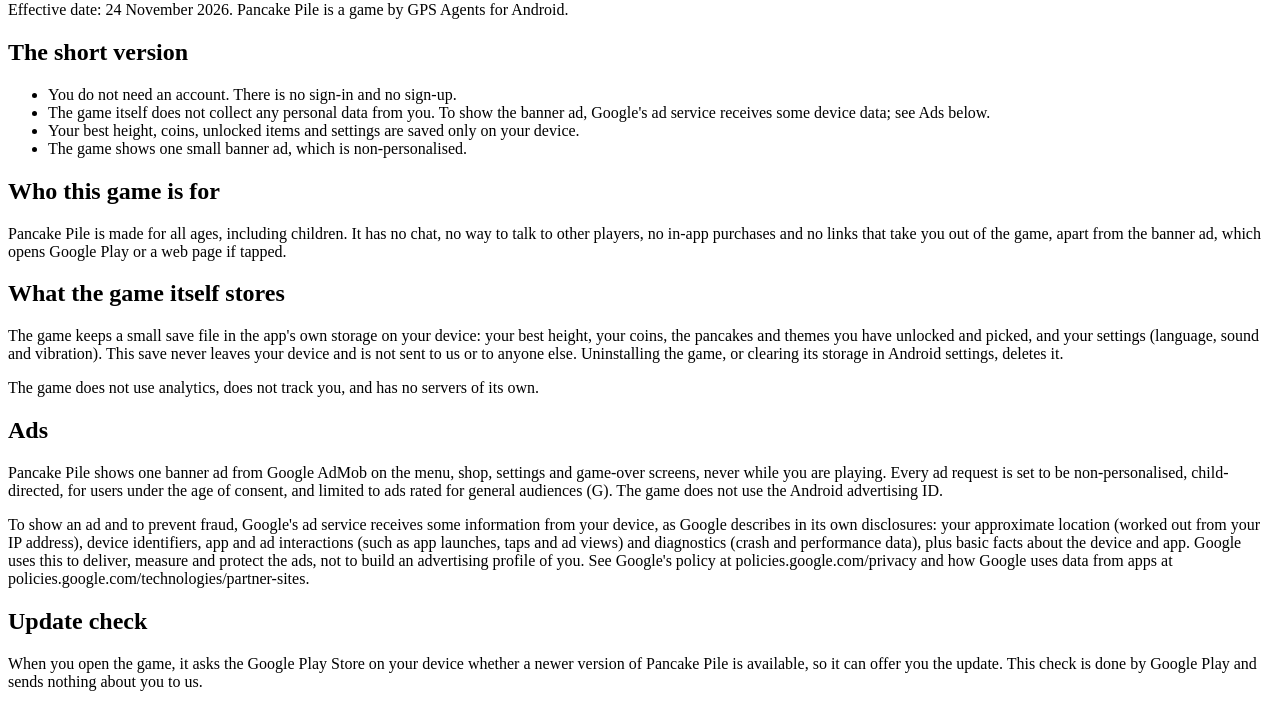
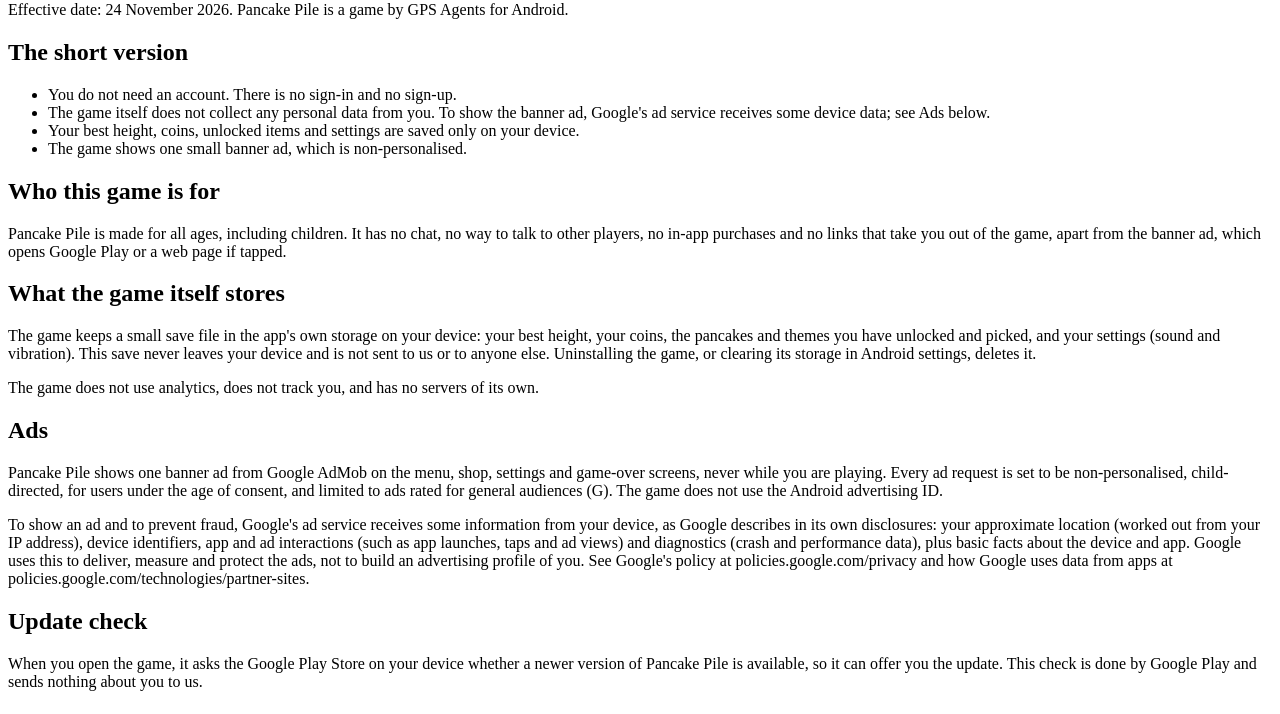
Before and after one commit to Guneet-S/Guneet-S.github.io, a plain HTML site: page pancakepile/privacy-policy.html in a window 1280 px wide. Shown: the part 79-793 px from the top of the page. Drawn offline with Linux system fonts and the light colour scheme.

Commit message:
Pancake Pile privacy policy: no language setting (English only)

```diff
--- a/pancakepile/privacy-policy.html
+++ b/pancakepile/privacy-policy.html
@@ -31,7 +31,7 @@
     <p>
       The game keeps a small save file in the app's own storage on your device: your best height,
       your coins, the pancakes and themes you have unlocked and picked, and your settings
-      (language, sound and vibration). This save never leaves your device and is not sent to us
+      (sound and vibration). This save never leaves your device and is not sent to us
       or to anyone else. Uninstalling the game, or clearing its storage in Android settings,
       deletes it.
     </p>
```
